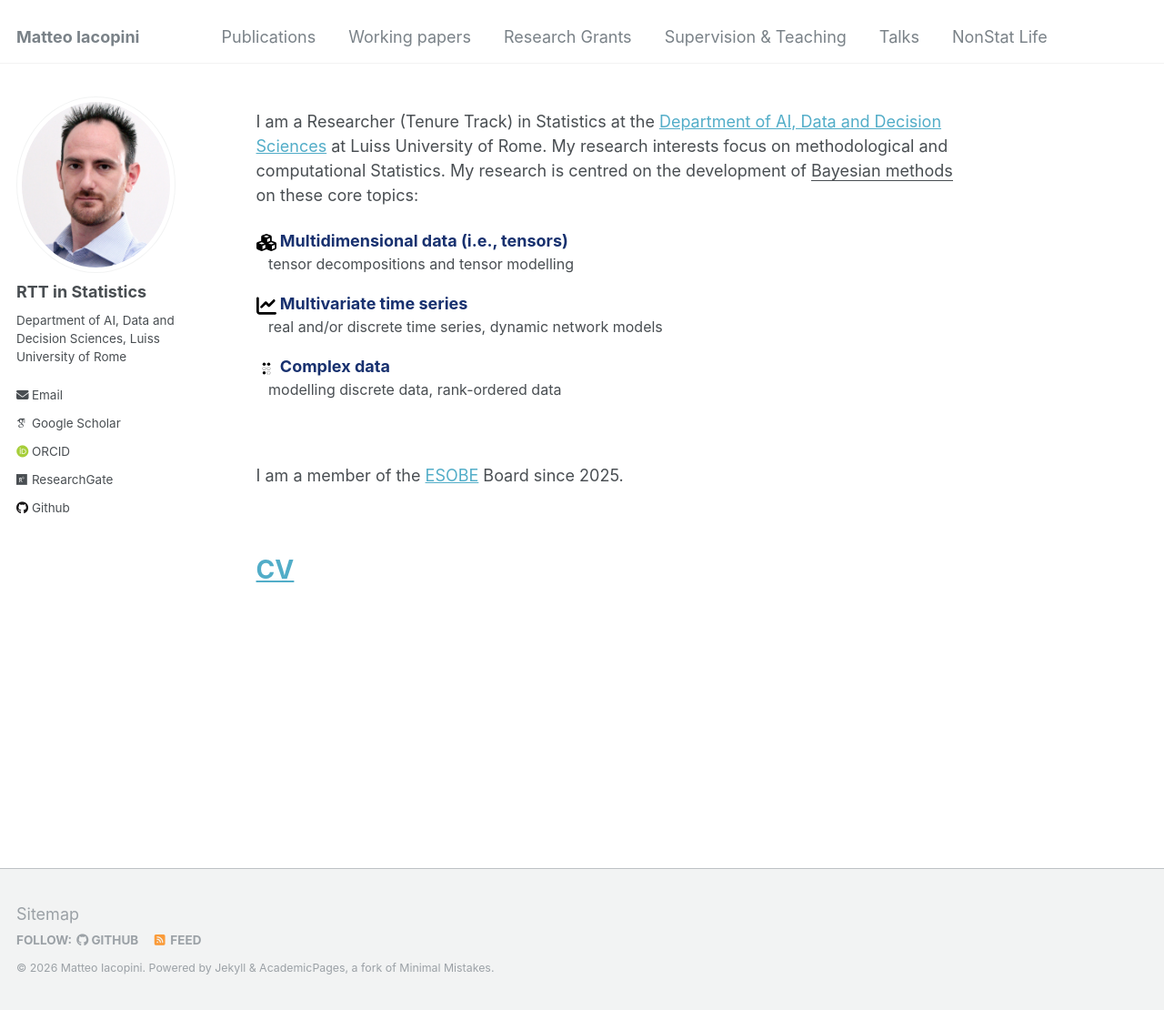
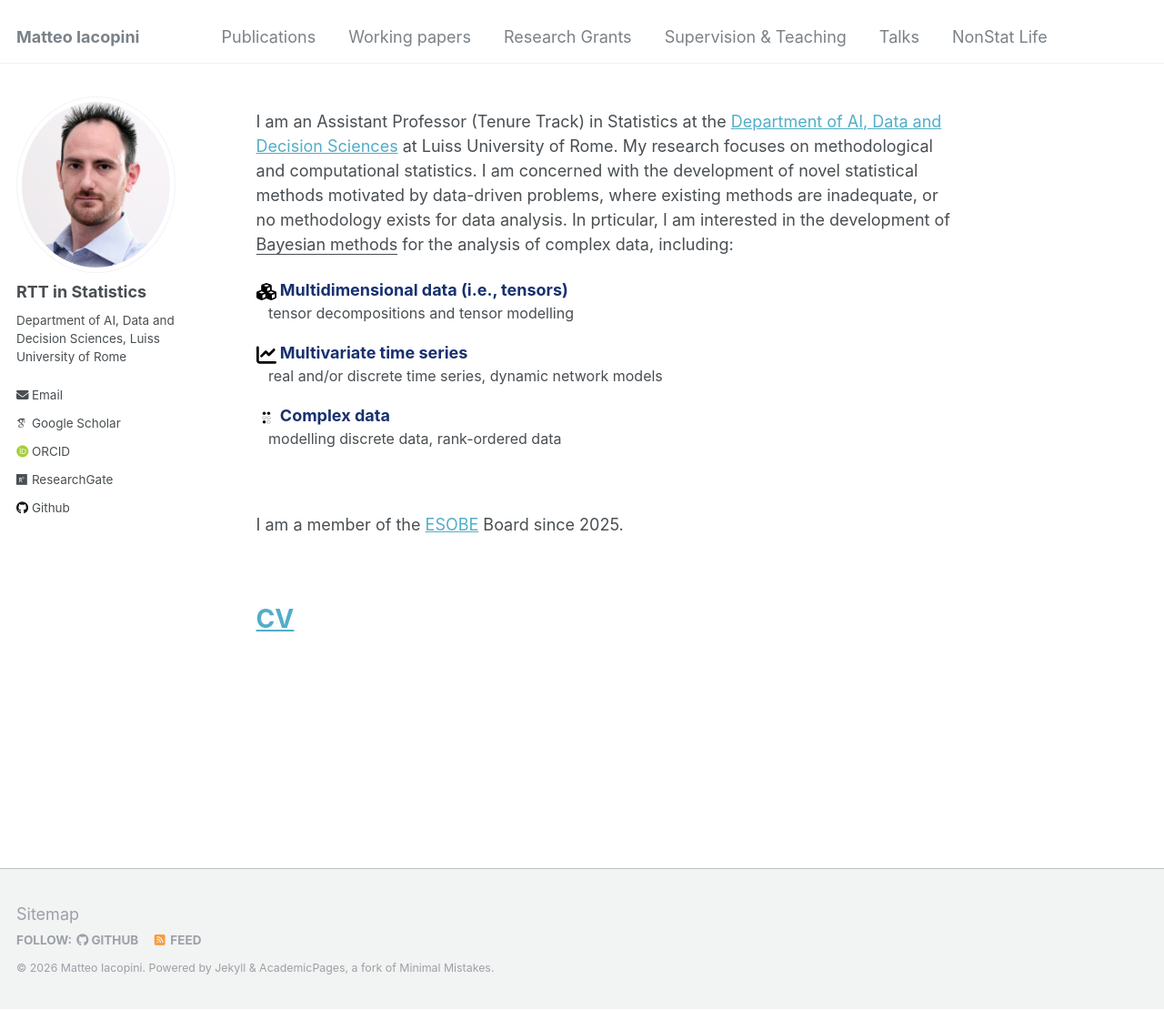
Before and after one commit to matteoiacopini/matteoiacopini.github.io, a Jekyll site: the page built from _pages/about.md, in a window 1280 px wide and 1110 px high. Shown: the whole window at 91% size. Built offline with Jekyll 4.4.1, drawn with Linux system fonts in a browser that asks for light colours; some web fonts are replaced.

Commit message:
Update about.md

```diff
--- a/_pages/about.md
+++ b/_pages/about.md
@@ -8,8 +8,11 @@ redirect_from:
   - /about.html
 ---
 
-I am a Researcher (Tenure Track) in Statistics at the [Department of AI, Data and Decision Sciences](https://aidata.luiss.it) at Luiss University of Rome. My research interests focus on methodological and computational Statistics.
-My research is centred on the development of <ins>Bayesian methods</ins> on these core topics:<br/>
+I am an Assistant Professor (Tenure Track) in Statistics at the [Department of AI, Data and Decision Sciences](https://aidata.luiss.it) at Luiss University of Rome.
+My research focuses on methodological and computational statistics. I am concerned with the development of novel statistical methods motivated by data-driven problems, where existing methods are inadequate, or no methodology exists for data analysis.
+In prticular, I am interested in the development of <ins>Bayesian methods</ins> for the analysis of complex data, including:
+<!-- multidimensional data, count data, statistical network analysis, and statistical modelling for applications in economics and social sciences. -->
+<!-- My research is centred on the development of <ins>Bayesian methods</ins> on these core topics:<br/> -->
 
 <img src="images/cubes.svg" width="22" height="22"> <font size="4" style="color:#18316F">Multidimensional data (i.e., tensors)</font>
 : <font size="3">tensor decompositions and tensor modelling</font>
```
